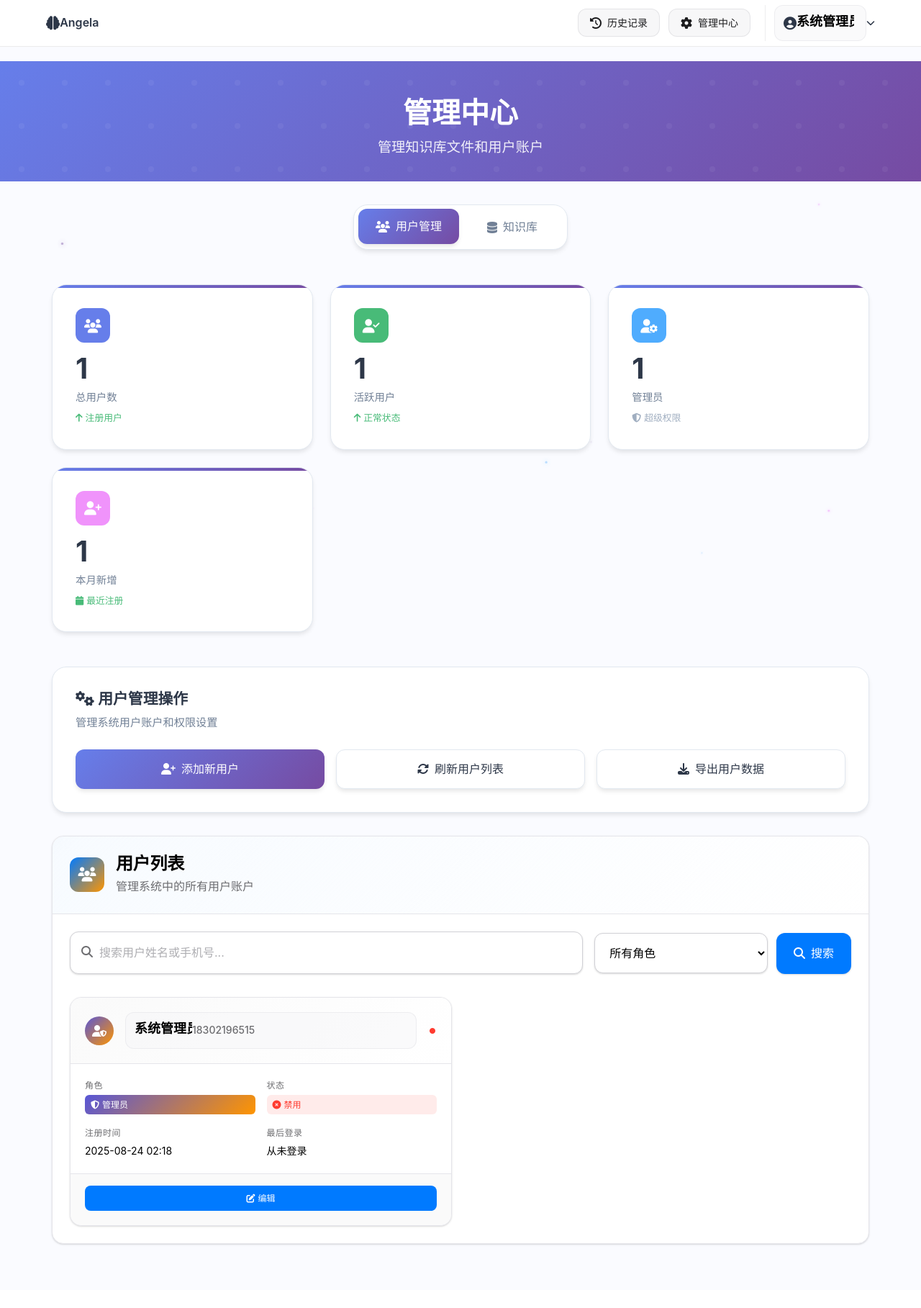
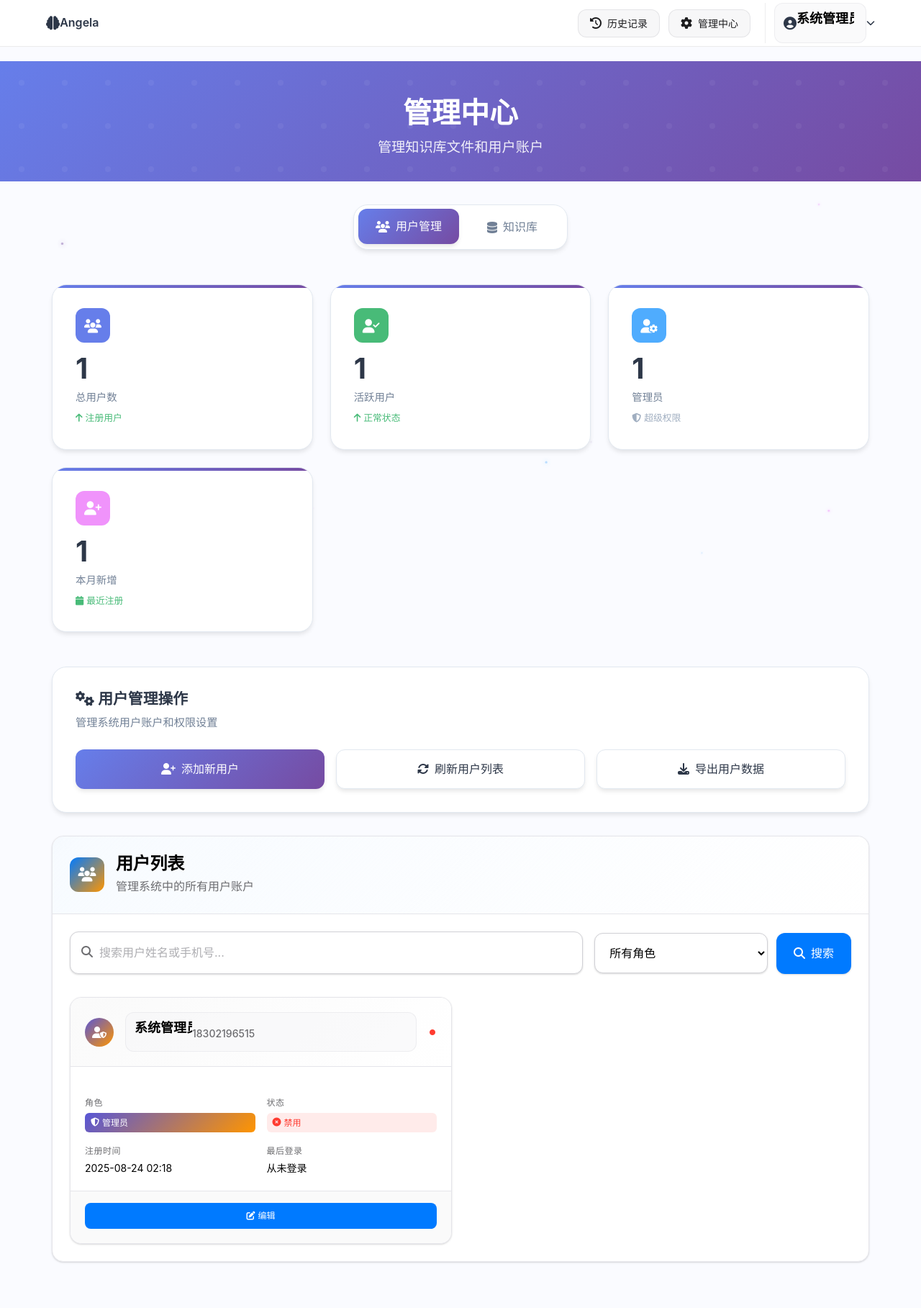
Before and after one commit to iswangheng/IncomeStreamAI, a Flask app: page /admin in a window 1280 px wide. Shown: the whole page at 72% size. Before the commit the page ends 1730 px from the top, so only its background shows below. Run offline with Flask 3, Linux system fonts and the light colour scheme; a user stored in the database is signed in; data comes from the database, SQL or seed files in the repository.

Commit message:
Assistant checkpoint: 优化用户卡片中名字与其他元素的间距
Assistant generated file changes:
- static/css/admin-elegant.css: 增加用户名与其他元素的间距, 增加用户信息区域的整体间距, 优化用户详情区域的间距

---

User prompt:

这里和前面的名字距离太近了，需要保持一定的空档

Replit-Commit-Author: Assistant
Replit-Commit-Session-Id: 665a94a0-9903-44bd-9e6e-86b499cc63ca

```diff
--- a/static/css/admin-elegant.css
+++ b/static/css/admin-elegant.css
@@ -317,21 +317,24 @@
 
 .user-info {
     flex: 1;
+    padding-left: var(--elegant-space-2);
 }
 
 .user-name {
     font-size: var(--elegant-text-lg);
     font-weight: 600;
     color: var(--elegant-text-primary);
-    margin-bottom: var(--elegant-space-1);
+    margin-bottom: var(--elegant-space-3);
     display: flex;
     align-items: center;
     gap: var(--elegant-space-2);
+    line-height: 1.4;
 }
 
 .user-phone {
     font-size: var(--elegant-text-sm);
     color: var(--elegant-text-secondary);
+    margin-top: var(--elegant-space-1);
 }
 
 .current-user-badge {
@@ -375,6 +378,7 @@
     display: grid;
     grid-template-columns: 1fr 1fr;
     gap: var(--elegant-space-4);
+    margin-top: var(--elegant-space-5);
 }
 
 @media (max-width: 480px) {
```
